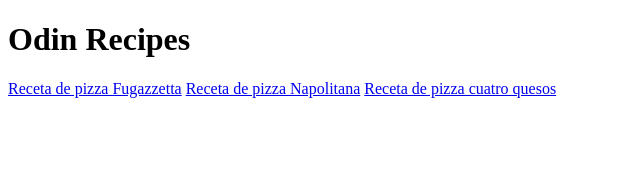
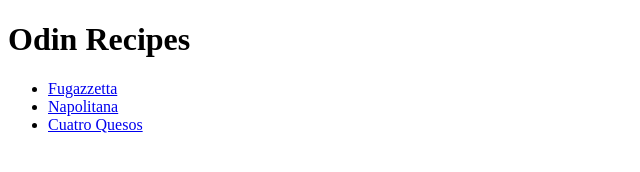
Before and after one commit to bambamramone/odin-recipes, a plain HTML site: page index.html in a window 1280 px wide. Shown: the whole page, without its empty margins (0-640 px from the left). Drawn offline with Linux system fonts and the light colour scheme.

Commit message:
modified index.hmtl

```diff
--- a/index.html
+++ b/index.html
@@ -9,9 +9,12 @@
 
 	<body>
 		<h1>Odin Recipes</h1>
-		<a href="recipes/fuggazzetta.html">Receta de pizza Fugazzetta</a>
-		<a href="recipes/napolitana.html">Receta de pizza Napolitana</a>
-		<a href="recipes/cuatroquesos.html">Receta de pizza cuatro quesos</a>
+
+		<ul>
+		<li><a href="recipes/fuggazzetta.html">Fugazzetta</a></li>
+		<li><a href="recipes/napolitana.html">Napolitana</a></li>
+		<li><a href="recipes/cuatroquesos.html">Cuatro Quesos</a></li>
+		</ul>
 	</body>
 
 </html>
```
